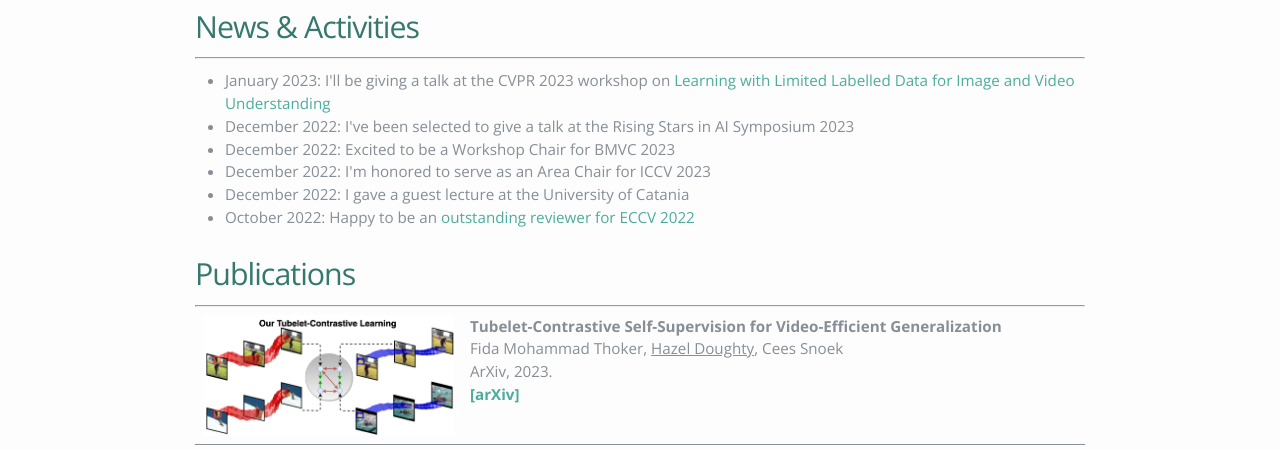
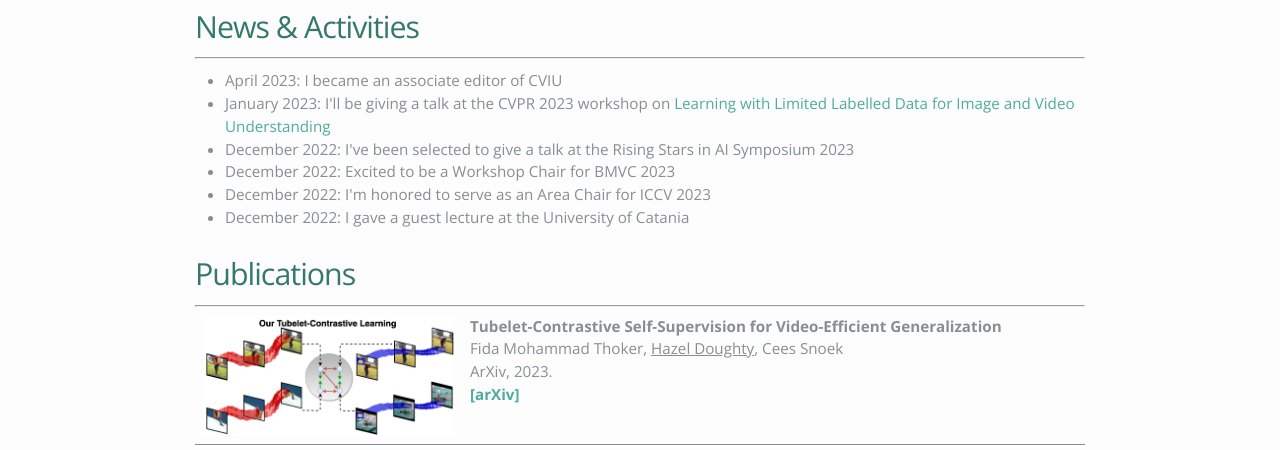
Before and after one commit to sareerulamin/sareerulamin.github.io, a website: page index.html in a window 1280 px wide. Shown: the part 343-793 px from the top of the page. Drawn offline with nearby package versions, Linux system fonts and the light colour scheme; some icons are missing; a web font is replaced by a local one.

Commit message:
Update news

```diff
--- a/index.html
+++ b/index.html
@@ -130,6 +130,7 @@
 
 <div class="container"> <div class="events">
     <ul>
+        <li> April 2023: I became an associate editor of CVIU
         <li> January 2023: I'll be giving a talk at the CVPR 2023 workshop on <a href="https://sites.google.com/view/l3d-ivu-2023"> Learning with Limited Labelled Data for Image and Video Understanding</a>
         <li> December 2022: I've been selected to give a talk at the Rising Stars in AI Symposium 2023
         <li> December 2022: Excited to be a Workshop Chair for BMVC 2023
```
